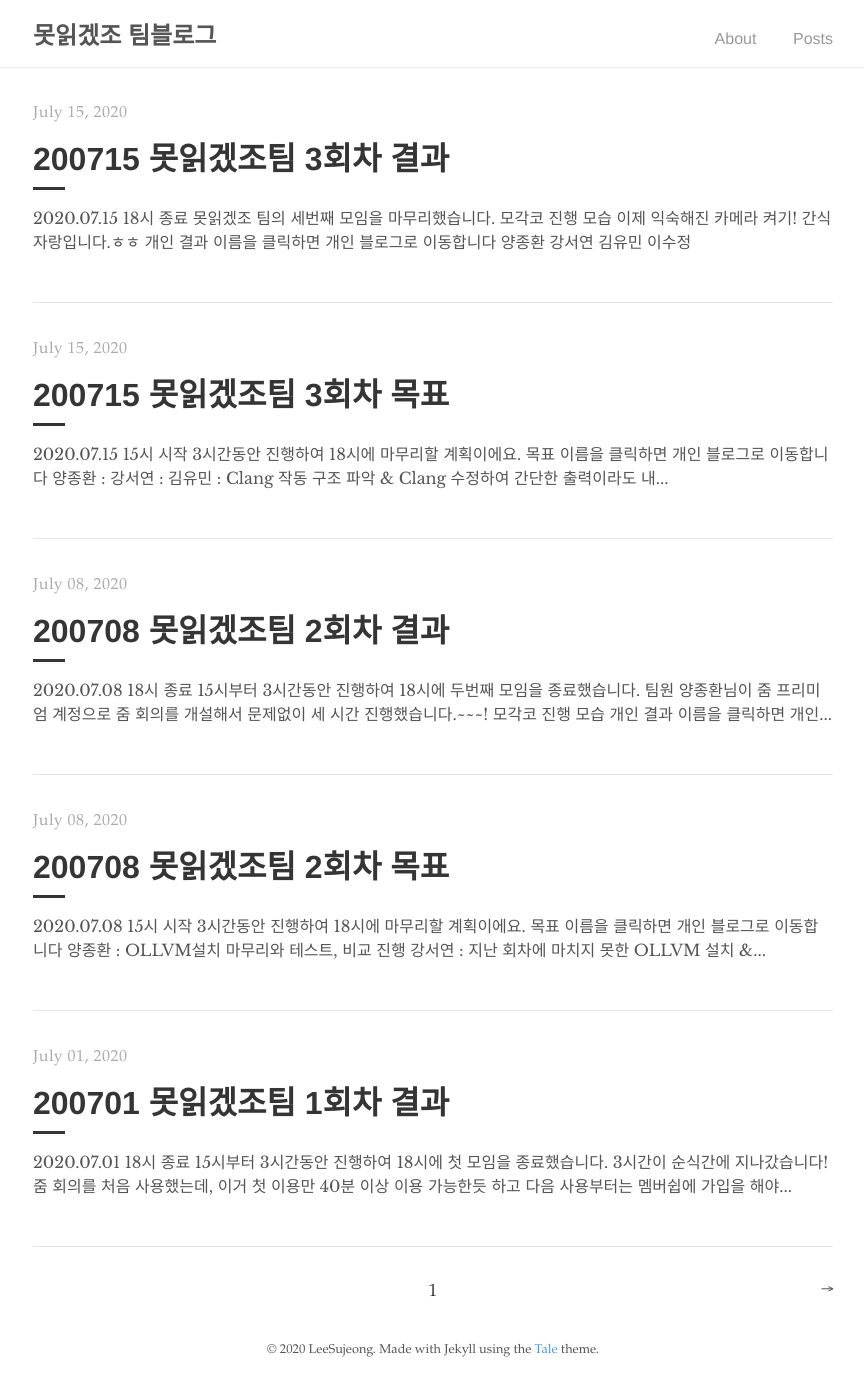
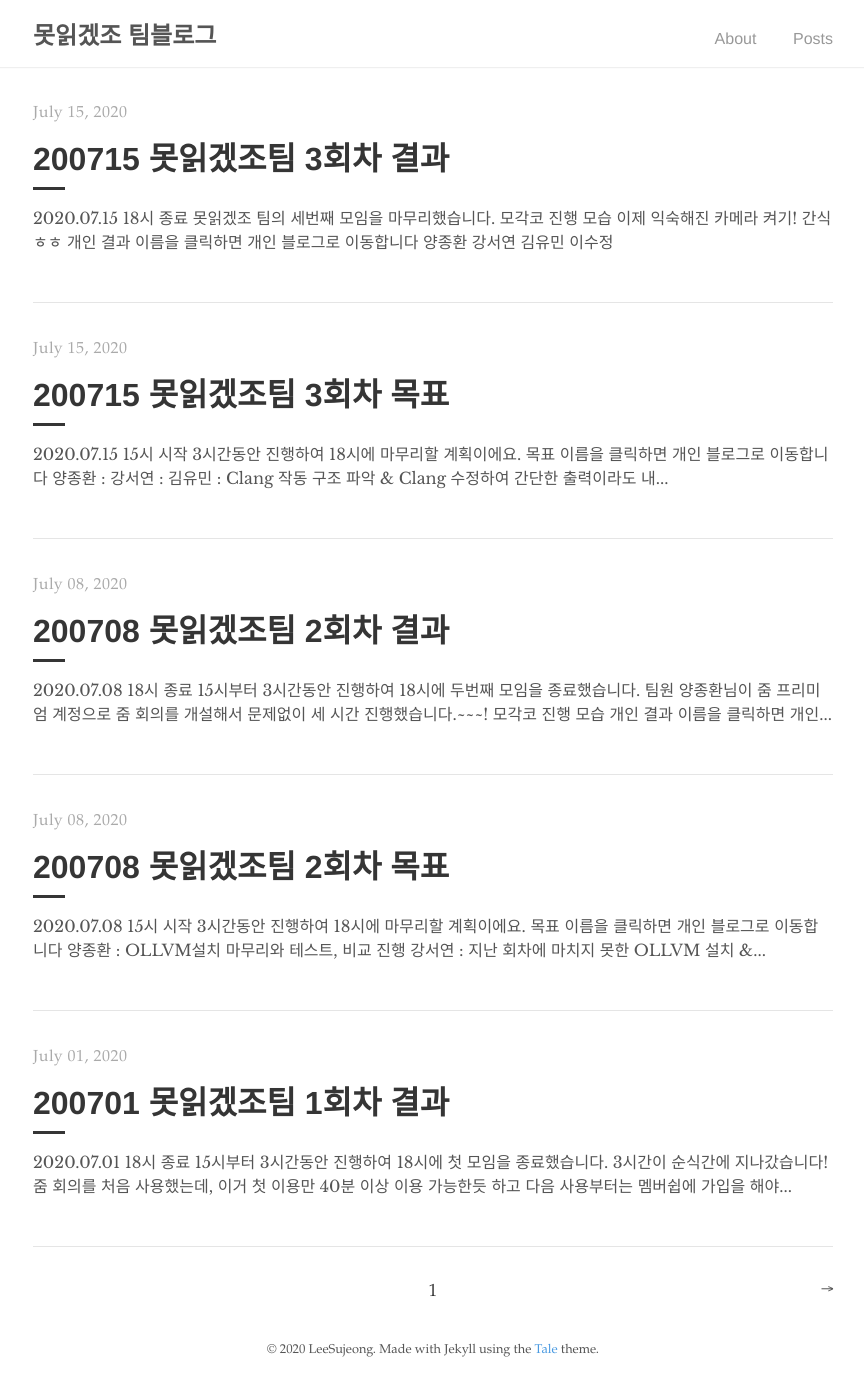
Before and after one commit to mogakco2020/mogakco2020.github.io, a Jekyll site: the page built from index.html, in a window 1280 px wide. Shown: the whole page, without its empty margins (207-1071 px from the left). Built offline with Jekyll 4.4.1, drawn with Linux system fonts in a browser that asks for light colours; the list of posts is cut into pages by our own code.

Commit message:
Update 2020-07-15-03_b.md

```diff
--- a/_posts/2020-07-15-03_b.md
+++ b/_posts/2020-07-15-03_b.md
@@ -10,7 +10,7 @@ excerpt: 모각코 3회차 결과
 <img src="https://user-images.githubusercontent.com/67630133/87528296-503aa180-c6c8-11ea-8407-6d089ae94559.jpg" width="70%" height="auto"/>
 이제 익숙해진 카메라 켜기!
 <img src="https://user-images.githubusercontent.com/67630133/87528304-529cfb80-c6c8-11ea-95e7-5a24dfe8a18c.jpg" width="70%" height="auto"/>
-간식 자랑입니다.ㅎㅎ
+간식ㅎㅎ
 
 ### 개인 결과
 *이름을 클릭하면 개인 블로그로 이동합니다*
```
